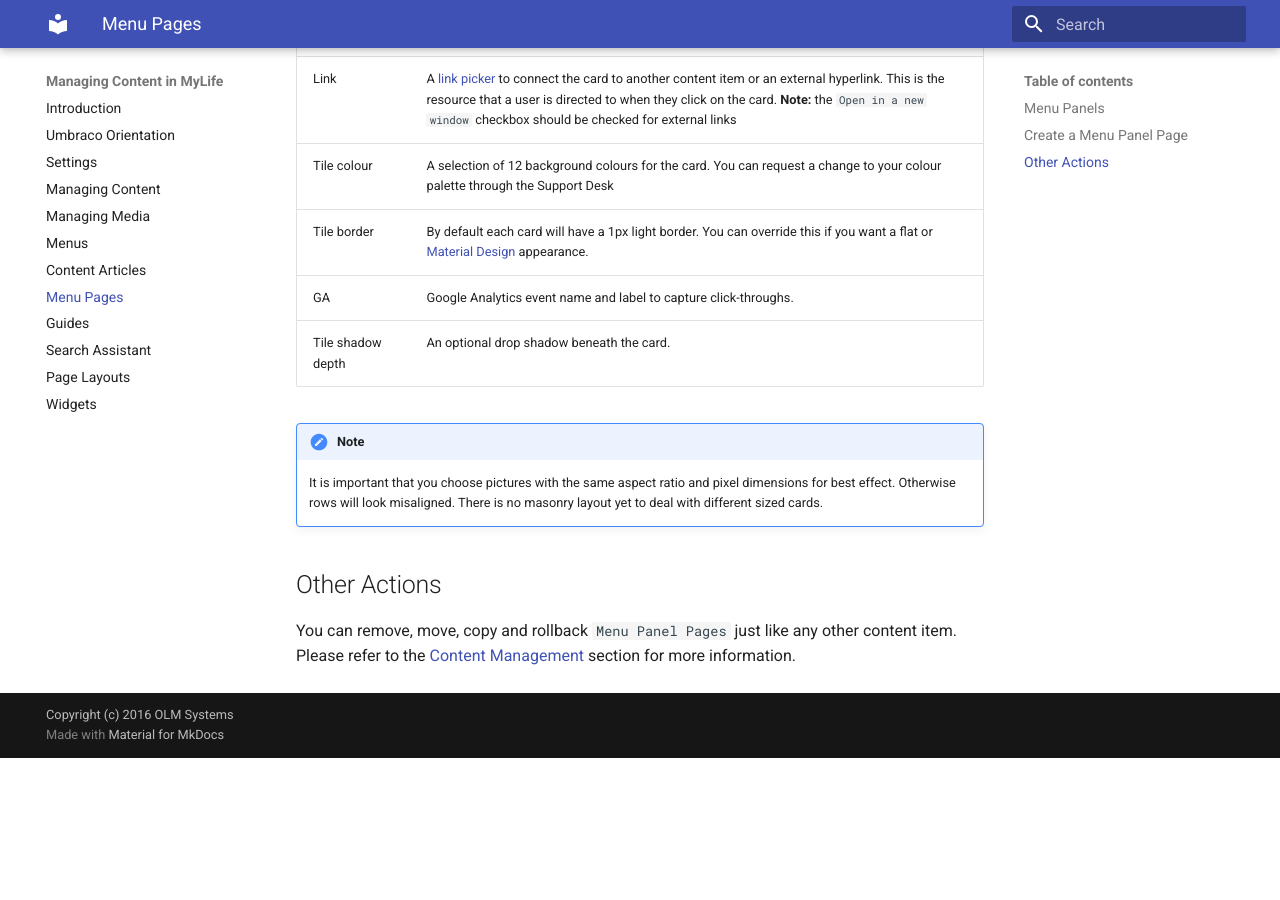
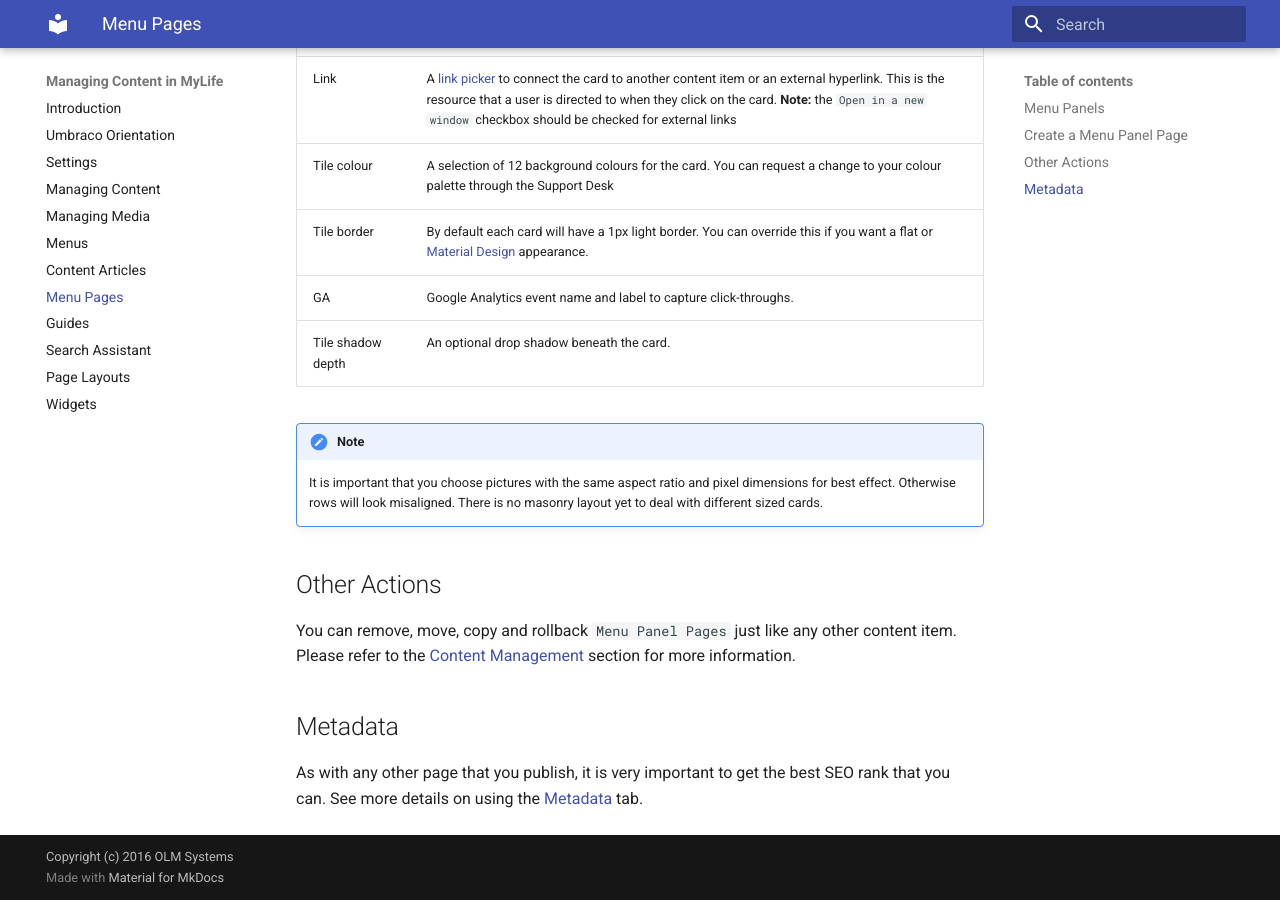
Before and after one commit to airburst/docs-cms, an MkDocs documentation site: the page built from docs/menu-pages/index.md, in a window 1280 px wide and 900 px high, scrolled down 1578 px. Built offline with MkDocs 1.6.1 and Material for MkDocs 9.7.7, drawn with Linux system fonts in a browser that asks for light colours; old or Windows-style settings are respelled for this version of MkDocs; before the commit the page ends 2336 px from its top, so only the background shows below that.

Commit message:
Added metadata section to all page types

```diff
--- a/docs/menu-pages/index.md
+++ b/docs/menu-pages/index.md
@@ -51,3 +51,7 @@ Each Item has the following attributes:
 ## Other Actions
 
 You can remove, move, copy and rollback `Menu Panel Pages` just like any other content item. Please refer to the [Content Management](../file-management) section for more information.
+
+## Metadata
+
+As with any other page that you publish, it is very important to get the best SEO rank that you can. See more details on using the [Metadata](../content-articles/#metadata) tab.
```
Also changed, not shown: docs/guides/index.md (+4 -0 lines), docs/page-layout/index.md (+4 -0 lines).
